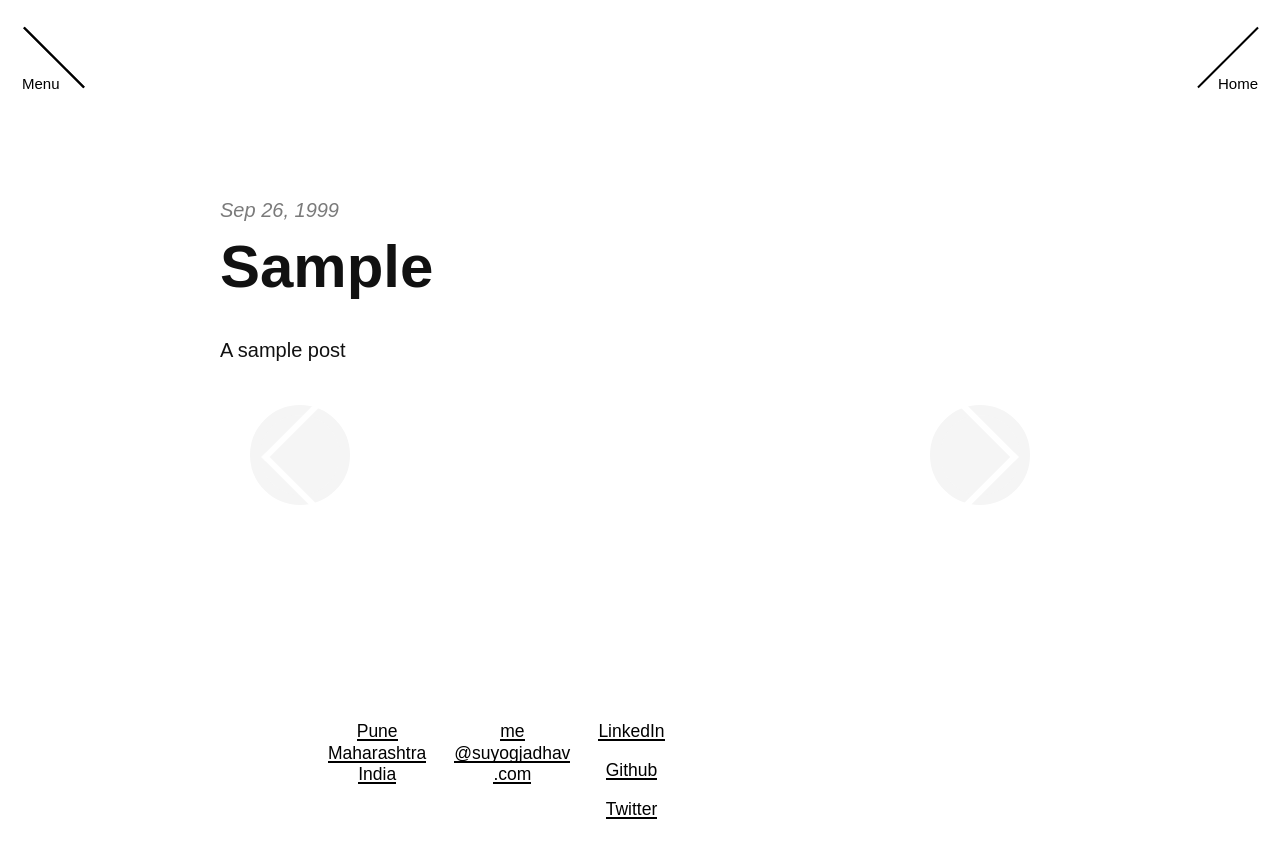
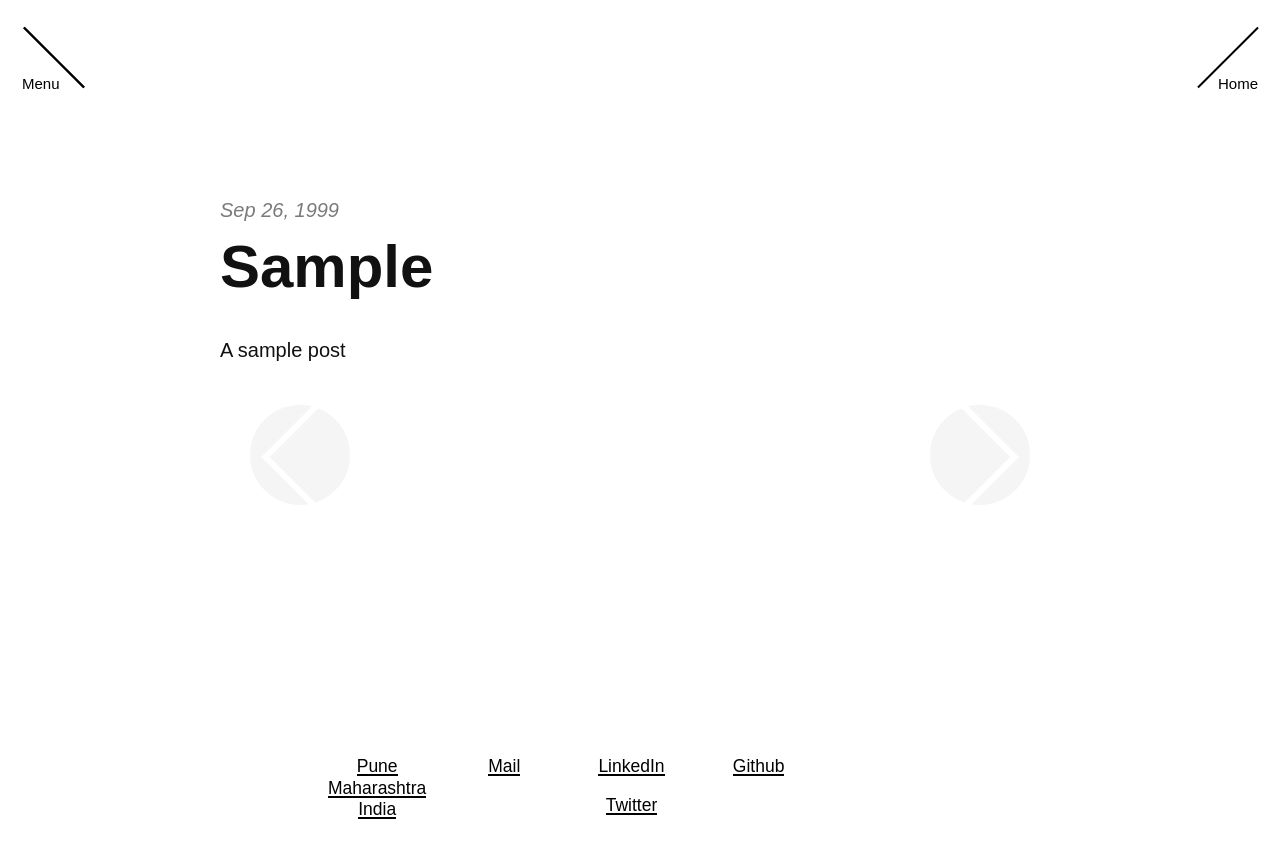
Before and after one commit to IAmSuyogJadhav/ipfs-website, a Jekyll site: the page built from index.html, in a window 1280 px wide. Shown: the top 858 px of the page. Built offline with Jekyll 4.4.1, drawn with Linux system fonts in a browser that asks for light colours; nearby versions of some CDN libraries; some web fonts are replaced; the list of posts is cut into pages by our own code.

```diff
--- a/_includes/footer.html
+++ b/_includes/footer.html
@@ -8,12 +8,14 @@
       </h5>
     </div>
     <div class="footer-each">
-      <h5><a href="mailto:me@suyogjadhav.com"><span>me</span><br><span>@suyogjadhav</span><br><span>.com</span></a></h5>
+      <h5><a href="mailto:me@suyogjadhav.com"><span>Mail</span></a></h5>
     </div>
     <div class="footer-each">
       <h5><a href="https://www.linkedin.com/in/iamsuyogjadhav/" target="_blank" alt="LinkedIn"><span>LinkedIn</span></a></h5>
+      <h5><a href="https://twitter.com/iamsuyogjadhav" target="_blank" alt="Twitter"><span>Twitter</span></a></h5>
+    </div>
+    <div class="footer-each">
       <h5><a href="https://github.com/iamsuyogjadhav" target="_blank" alt="Github"><span>Github</span></a></h5>
-      <h5><a href="https://twitter.com/iamsuyogjadhav" target="_blank" alt="Twitter"><span>Twitter</span></a></h5>
     </div>
   </div>
 </footer>
```
